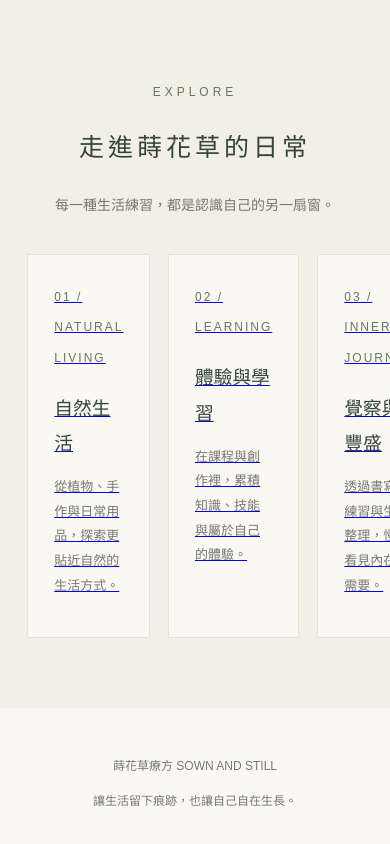
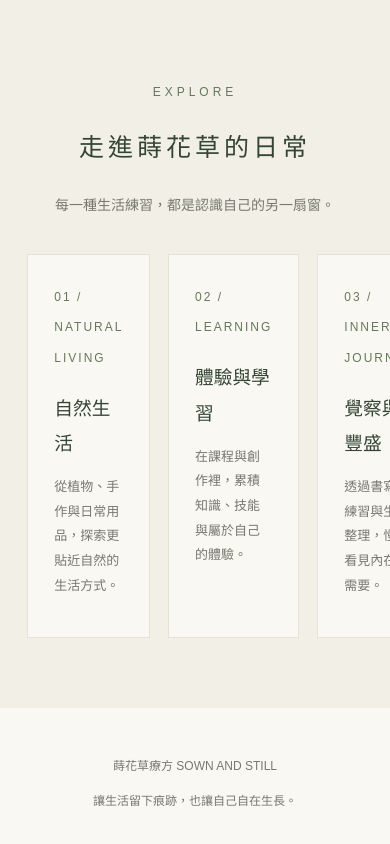
Before and after one commit to sown-and-still/shihuacao-website, a plain HTML site: page index.html in a window 390 px wide. Shown: the part 1287-2131 px from the top of the page. Drawn offline with Linux system fonts and the light colour scheme.

Commit message:
Fix CSS class name for card styling

```diff
--- a/index.html
+++ b/index.html
@@ -203,7 +203,7 @@
         min-height: 260px;
       }
 
-      .cards {
+      .card {
         text-decoration: none;
   color: inherit;
       }
```
